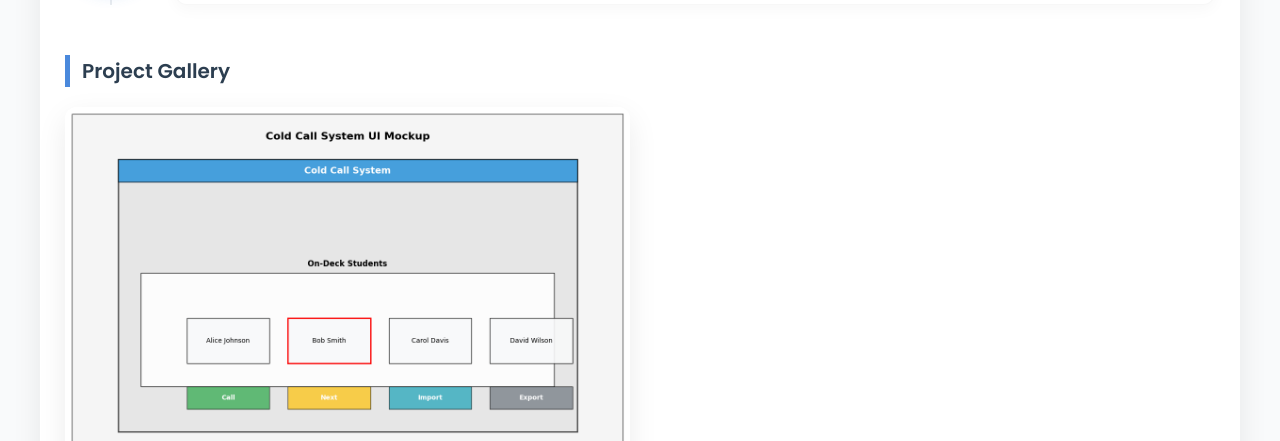
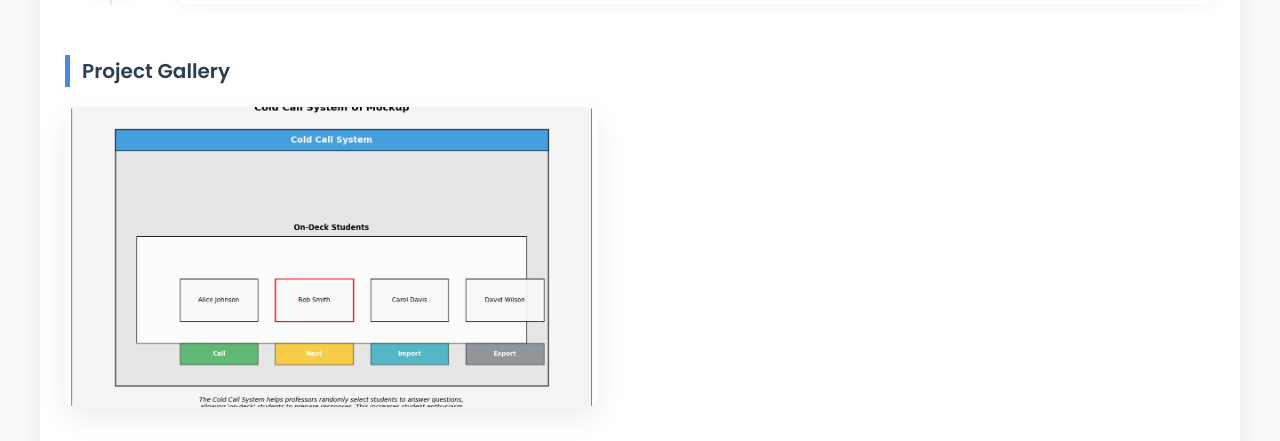
Before and after one commit to Xiang-Suc/xiang-hao-portfolio, a plain HTML site: page projects/cold-call.html in a window 1280 px wide. Shown: the part 2476-2917 px from the top of the page. Drawn offline with Linux system fonts and the light colour scheme; a script that the page names is missing.

Commit message:
Fix: Improve gallery layout to display all project images

```diff
--- a/css/project-detail.css
+++ b/css/project-detail.css
@@ -306,7 +306,7 @@ body {
 
 .gallery-container {
     display: grid;
-    grid-template-columns: repeat(2, 1fr);
+    grid-template-columns: repeat(auto-fit, minmax(400px, 1fr));
     gap: 2rem;
     margin-top: 2rem;
 }
@@ -317,7 +317,8 @@ body {
     border-radius: var(--border-radius);
     box-shadow: var(--box-shadow);
     transition: var(--transition);
-    aspect-ratio: auto;
+    aspect-ratio: 16/9;
+    height: 300px;
 }
 
 .gallery-item::before {
@@ -344,9 +345,11 @@ body {
 
 .gallery-item img {
     width: 100%;
-    height: auto;
+    height: 100%;
     display: block;
     transition: transform 0.5s ease;
+    object-fit: cover;
+    object-position: center;
 }
 
 .gallery-item:hover img {
```
